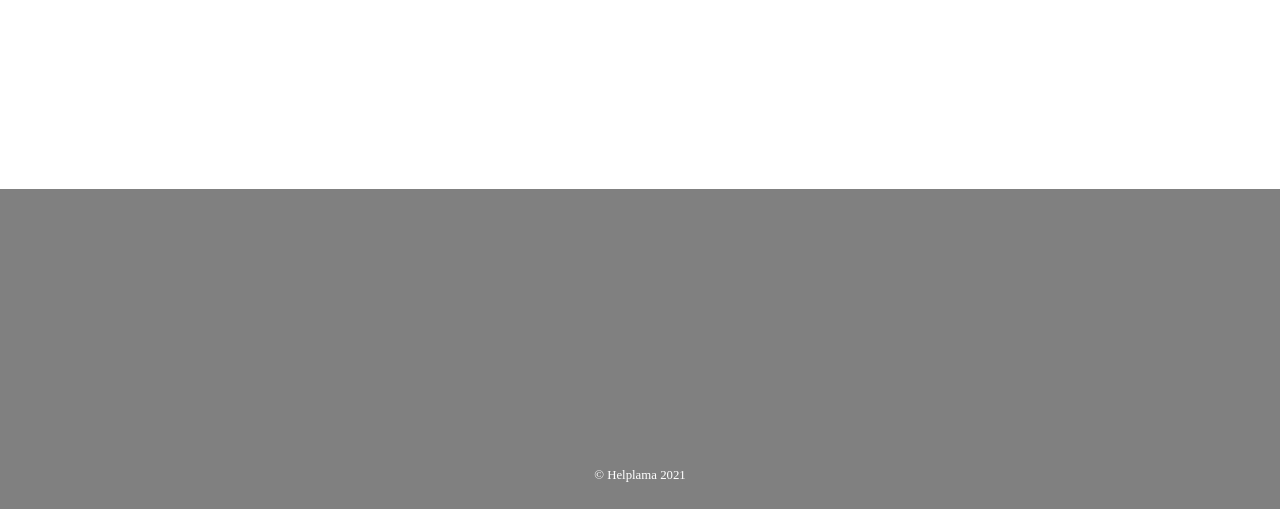
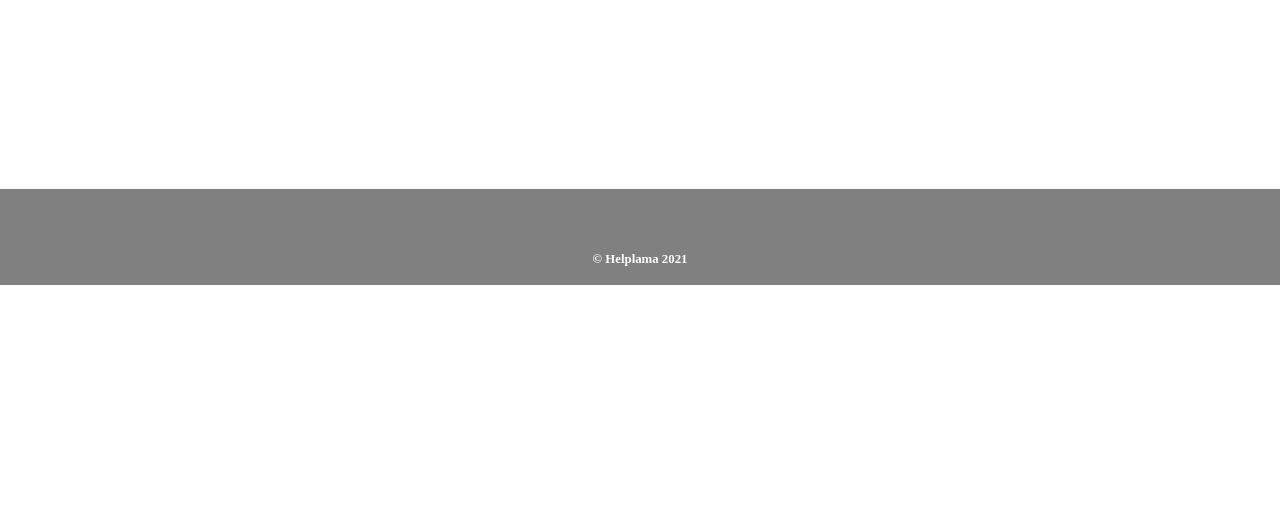
Before and after one commit to fugi98/Demo-page-design-with-sass, a plain HTML site: page dist/index.html in a window 1280 px wide. Shown: the part 3591-4100 px from the top of the page. After the commit the page ends 3876 px from the top, so only its background shows below. Drawn offline with nearby package versions, Linux system fonts and the light colour scheme; files that its build step writes are made by us from their sources.

Commit message:
Update main.scss
made changes in the footer

```diff
--- a/scss/main.scss
+++ b/scss/main.scss
@@ -364,14 +364,15 @@ padding-top: 2rem;
 }
 
 //--------------------------------------------------footer-------------------------------------------------
+
 .footer{
-
    bottom: 0;
    width: 100%;
-   height: 40vh;   /* Height of the footer */
+   height: 10vh;   /* Height of the footer */
    background: grey;
    color: $primary-color;
    text-align: center;
   margin-top: 3rem;
-  padding: 35vh 0 4vh 0;
+  padding: 8vh 0 4vh 0;
+  font-weight: 900;
 }
```
